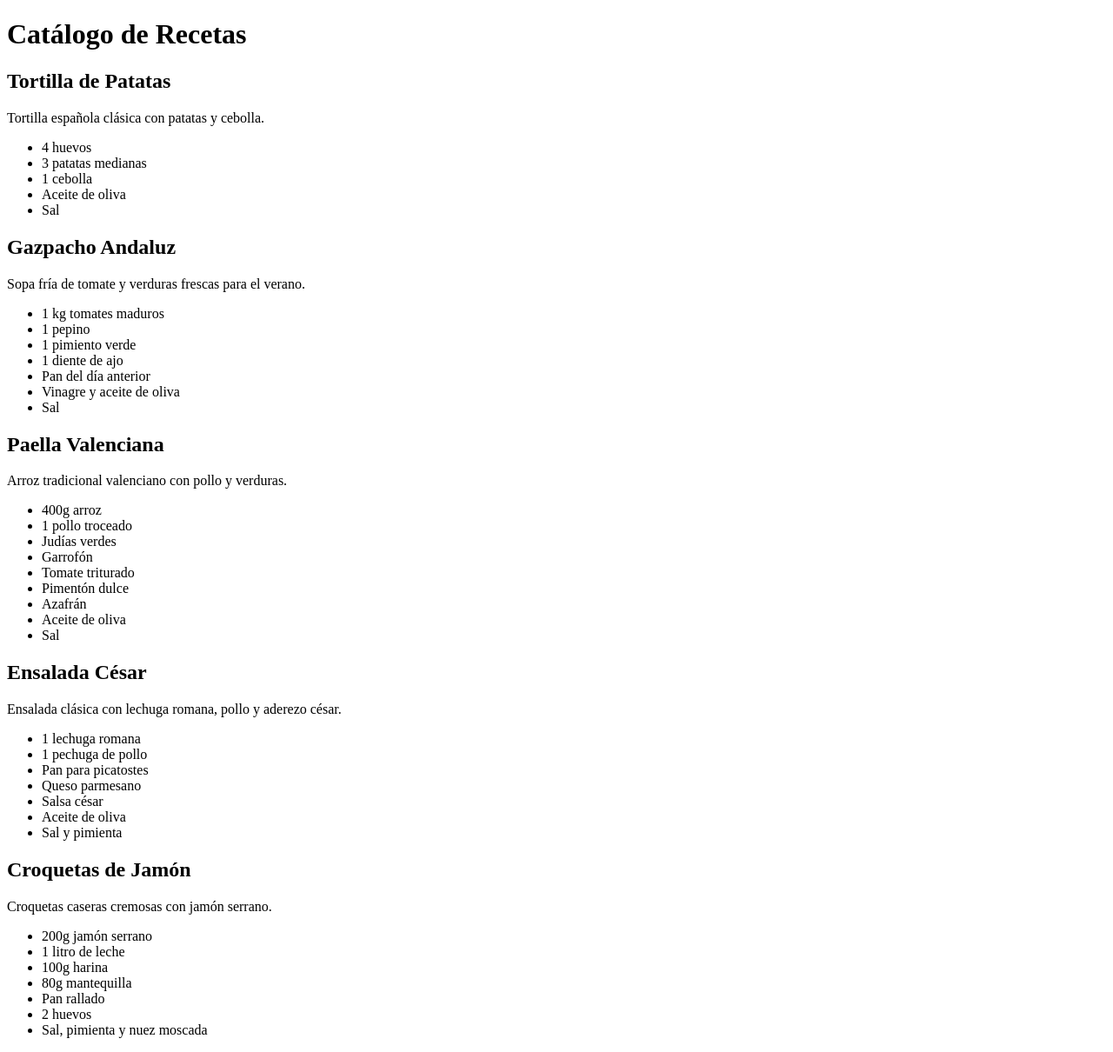
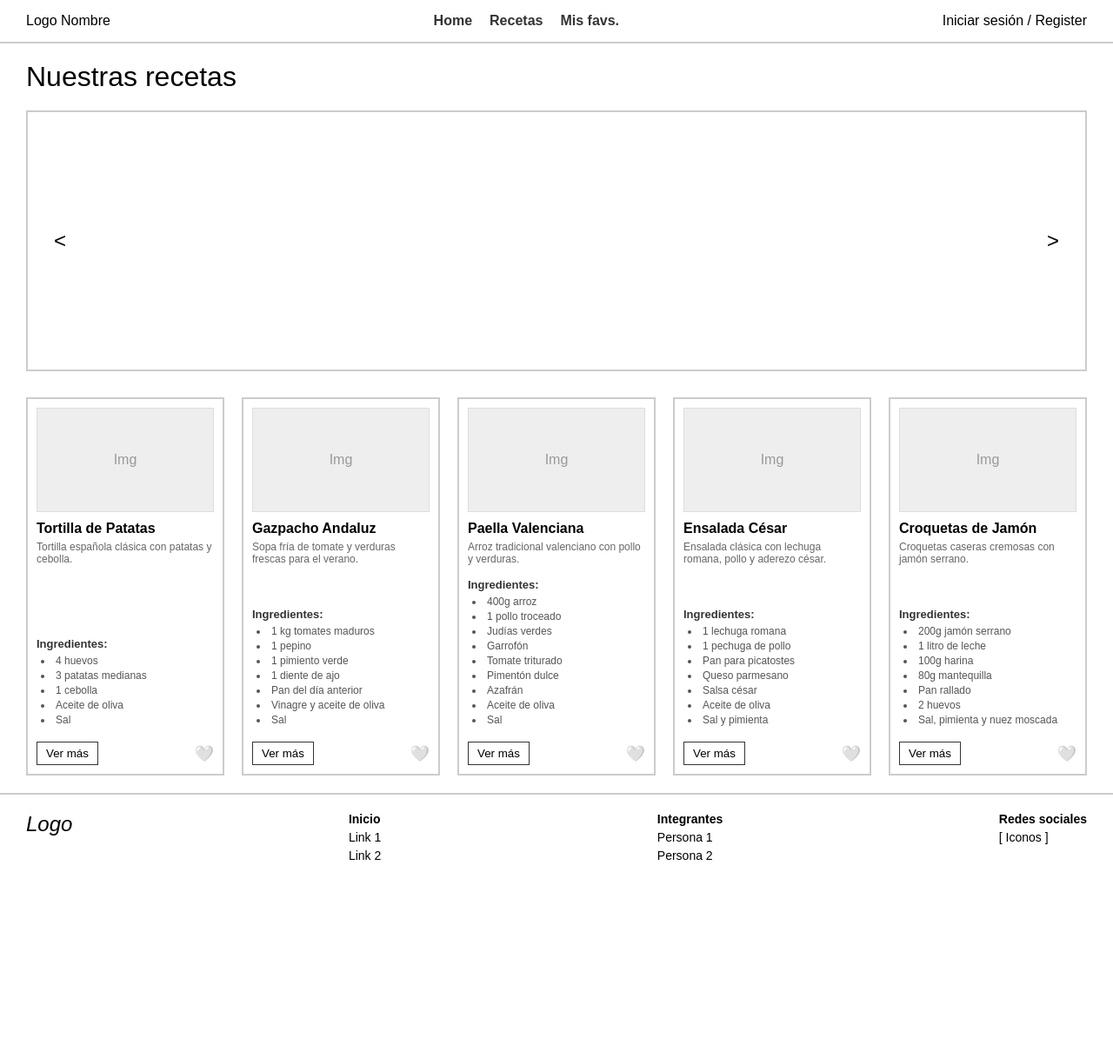
Before and after one commit to PabloMata7/ScrumIFP_ATOS, a plain HTML site: page ProyectoRecetario/index.html in a window 1280 px wide. Shown: the whole page at 87% size. After the commit the page ends 1012 px from the top, so only its background shows below. Drawn offline with Linux system fonts and the light colour scheme.

Commit message:
html base

```diff
--- a/ProyectoRecetario/index.html
+++ b/ProyectoRecetario/index.html
@@ -2,12 +2,129 @@
 <html lang="es">
 <head>
     <meta charset="UTF-8">
-    <title>Mis Recetas</title>
+    <meta name="viewport" content="width=device-width, initial-scale=1.0">
+    <title>Recetario</title>
+    <link rel="stylesheet" href="styles.css">
+    <script src="scripts.js" defer></script>
 </head>
 <body>
-    <h1>Catálogo de Recetas</h1>
-    <div id="contenedor-recetas"></div>
 
-    <script src="scripts.js"></script>
+    <header>
+        <div class="logo">Logo Nombre</div>
+        <nav>
+            <a href="#">Home</a>
+            <a href="#">Recetas</a>
+            <a href="#">Mis favs.</a>
+        </nav>
+        <div class="auth">Iniciar sesión / Register</div>
+    </header>
+
+    <main>
+        <h1>Nuestras recetas</h1>
+
+        <section class="carrusel">
+            <button class="carrusel-btn" id="btn-prev">&lt;</button>
+            <div class="carrusel-contenido" id="carrusel-display">
+                </div>
+            <button class="carrusel-btn" id="btn-next">&gt;</button>
+        </section>
+
+        <section class="contenedor-tarjetas" id="contenedor-tarjetas">
+            </section>
+    </main>
+
+    <footer>
+        <div class="logo" style="font-size: 24px; font-style: italic;">Logo</div>
+        <div class="footer-col">
+            <strong>Inicio</strong>
+            <span>Link 1</span>
+            <span>Link 2</span>
+        </div>
+        <div class="footer-col">
+            <strong>Integrantes</strong>
+            <span>Persona 1</span>
+            <span>Persona 2</span>
+        </div>
+        <div class="footer-col">
+            <strong>Redes sociales</strong>
+            <span>[ Iconos ]</span>
+        </div>
+    </footer>
+
+    <!-- <script>
+        const db = {
+            "usuarios": [ { "idUsuario": 1, "nombre": "Ana García" } ],
+            "recetas": [
+                { "idReceta": 1, "nombre": "Tortilla de Patatas", "descripcion": "Tortilla española clásica con patatas y cebolla." },
+                { "idReceta": 2, "nombre": "Gazpacho Andaluz", "descripcion": "Sopa fría de tomate y verduras frescas." },
+                { "idReceta": 3, "nombre": "Paella Valenciana", "descripcion": "Arroz tradicional valenciano." },
+                { "idReceta": 4, "nombre": "Ensalada César", "descripcion": "Ensalada clásica con lechuga romana y pollo." },
+                { "idReceta": 5, "nombre": "Croquetas de Jamón", "descripcion": "Croquetas caseras cremosas." }
+            ],
+            "favoritos": [
+                { "idUsuario": 1, "idReceta": 1 },
+                { "idUsuario": 1, "idReceta": 3 }
+            ]
+        };
+
+        const USUARIO_ACTUAL = 1;
+        let recetaDestacadaIndex = 0;
+
+        function esRecetaFavorita(idReceta) {
+            return db.favoritos.some(fav => fav.idUsuario === USUARIO_ACTUAL && fav.idReceta === idReceta);
+        }
+
+        function renderizarTarjetas() {
+            const contenedor = document.getElementById('contenedor-tarjetas');
+
+            const htmlTarjetas = db.recetas.map(receta => {
+                const iconoCorazon = esRecetaFavorita(receta.idReceta) ? '❤️' : '🤍';
+
+                return `
+                    <div class="tarjeta">
+                        <div class="tarjeta-img">Img</div>
+                        <h3>${receta.nombre}</h3>
+                        <p>${receta.descripcion}</p>
+                        <div class="botones-tarjeta">
+                            <button class="btn-ver-mas">Ver más</button>
+                            <button class="btn-fav" onclick="toggleFavorito(${receta.idReceta})">${iconoCorazon}</button>
+                        </div>
+                    </div>
+                `;
+            }).join('');
+
+            contenedor.innerHTML = htmlTarjetas;
+        }
+
+        function renderizarCarrusel() {
+            const display = document.getElementById('carrusel-display');
+            const receta = db.recetas[recetaDestacadaIndex];
+            display.innerText = `Foto de: ${receta.nombre}`;
+        }
+
+        window.toggleFavorito = function(idReceta) {
+            const index = db.favoritos.findIndex(fav => fav.idUsuario === USUARIO_ACTUAL && fav.idReceta === idReceta);
+
+            if (index > -1) {
+                db.favoritos.splice(index, 1);
+            } else {
+                db.favoritos.push({ idUsuario: USUARIO_ACTUAL, idReceta: idReceta });
+            }
+            renderizarTarjetas();
+        };
+
+        document.getElementById('btn-next').addEventListener('click', () => {
+            recetaDestacadaIndex = (recetaDestacadaIndex + 1) % db.recetas.length;
+            renderizarCarrusel();
+        });
+
+        document.getElementById('btn-prev').addEventListener('click', () => {
+            recetaDestacadaIndex = (recetaDestacadaIndex - 1 + db.recetas.length) % db.recetas.length;
+            renderizarCarrusel();
+        });
+
+        renderizarTarjetas();
+        renderizarCarrusel();
+    </script> -->
 </body>
 </html>
--- a/ProyectoRecetario/scripts.js
+++ b/ProyectoRecetario/scripts.js
@@ -1,27 +1,41 @@
 fetch("recetas.json")
     .then(respuesta => respuesta.json())
     .then(datos => {
+        const contenedor = document.getElementById("contenedor-tarjetas");
 
-    const contenedor = document.getElementById("contenedor-recetas");
+        let htmlAcumulado = "";
 
         datos.recetas.forEach(receta => {
 
-        let ingredientes = "";
-
+            let ingredientesHTML = "";
             receta.ingredientes.forEach(ing => {
-            ingredientes += `<li>${ing}</li>`;
+                ingredientesHTML += `<li>${ing}</li>`;
             });
 
-        let htmlReceta = `
-            <div>
-                <h2>${receta.nombre}</h2>
+            htmlAcumulado += `
+                <div class="tarjeta">
+                    <div class="tarjeta-img">Img</div>
+                    <h3>${receta.nombre}</h3>
                     <p>${receta.descripcion}</p>
-                <ul>${ingredientes}</ul>
+
+                    <div class="tarjeta-ingredientes">
+                        <strong>Ingredientes:</strong>
+                        <ul>
+                            ${ingredientesHTML}
+                        </ul>
+                    </div>
+
+                    <div class="botones-tarjeta">
+                        <button class="btn-ver-mas">Ver más</button>
+                        <button class="btn-fav">🤍</button>
+                    </div>
                 </div>
             `;
-
-        contenedor.innerHTML += htmlReceta;
-
         });
 
+        contenedor.innerHTML = htmlAcumulado;
+
+    })
+    .catch(error => {
+        console.error("Error crítico al cargar el JSON:", error);
     });
--- a/ProyectoRecetario/styles.css
+++ b/ProyectoRecetario/styles.css
@@ -0,0 +1,86 @@
+* { margin: 0; padding: 0; box-sizing: border-box; font-family: sans-serif; }
+
+body { display: flex; flex-direction: column; min-height: 100vh; }
+
+header {
+    display: flex;
+    justify-content: space-between;
+    align-items: center;
+    padding: 15px 30px;
+    border-bottom: 2px solid #ccc;
+}
+nav { display: flex; gap: 20px; }
+nav a { text-decoration: none; color: #333; font-weight: bold; }
+
+main { flex: 1; padding: 20px 30px; }
+h1 { margin-bottom: 20px; font-weight: normal; }
+
+.carrusel {
+    display: flex;
+    align-items: center;
+    justify-content: space-between;
+    border: 2px solid #ccc;
+    height: 300px;
+    margin-bottom: 30px;
+    padding: 20px;
+}
+.carrusel-btn { cursor: pointer; font-size: 24px; padding: 10px; background: none; border: none; }
+.carrusel-contenido { flex: 1; text-align: center; font-size: 24px; color: #666; font-style: italic; }
+
+.contenedor-tarjetas {
+    display: grid;
+    grid-template-columns: repeat(auto-fill, minmax(200px, 1fr));
+    gap: 20px;
+}
+
+.tarjeta {
+    border: 2px solid #ccc;
+    display: flex;
+    flex-direction: column;
+    padding: 10px;
+}
+.tarjeta-img {
+    width: 100%;
+    height: 120px;
+    background-color: #eee;
+    border: 1px solid #ddd;
+    display: flex;
+    align-items: center;
+    justify-content: center;
+    margin-bottom: 10px;
+    color: #999;
+}
+.tarjeta h3 { font-size: 16px; margin-bottom: 5px; }
+.tarjeta p { font-size: 12px; color: #666; margin-bottom: 15px; flex: 1; }
+.botones-tarjeta { display: flex; justify-content: space-between; align-items: center; }
+.btn-ver-mas { padding: 5px 10px; border: 1px solid #333; background: none; cursor: pointer; }
+.btn-fav { cursor: pointer; border: none; background: none; font-size: 18px; }
+
+.tarjeta-ingredientes {
+    flex: 1;
+    margin-bottom: 15px;
+}
+.tarjeta-ingredientes strong {
+    font-size: 13px;
+    color: #333;
+    display: block;
+    margin-bottom: 5px;
+}
+.tarjeta-ingredientes ul {
+    list-style-position: inside;
+    margin-left: 5px;
+}
+.tarjeta-ingredientes li {
+    font-size: 12px;
+    color: #555;
+    margin-bottom: 3px;
+}
+
+footer {
+    display: flex;
+    justify-content: space-between;
+    padding: 20px 30px;
+    border-top: 2px solid #ccc;
+    margin-top: auto;
+}
+.footer-col { display: flex; flex-direction: column; gap: 5px; font-size: 14px; }
```
Lines whose indentation alone changed are shown as unchanged.
